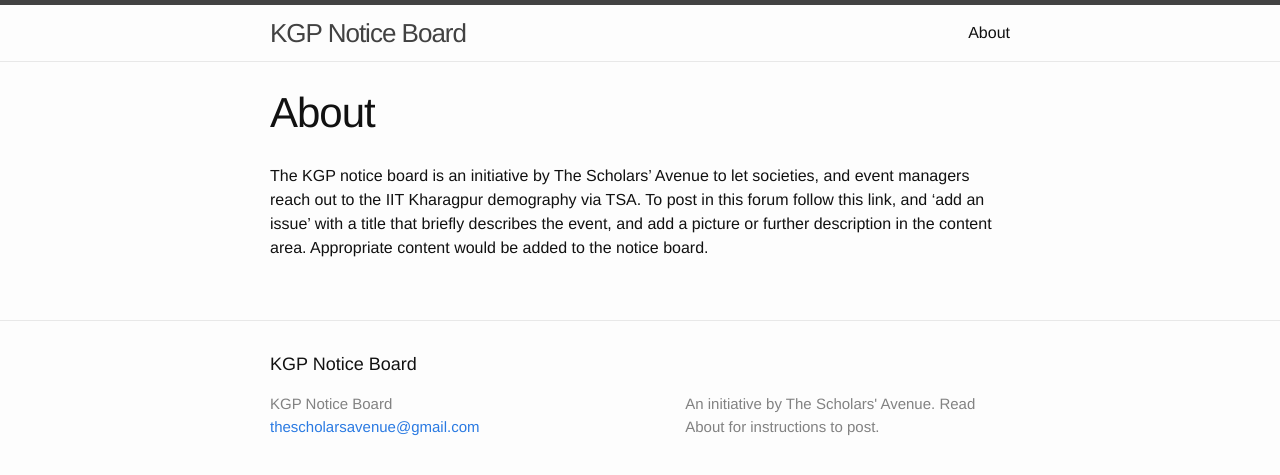
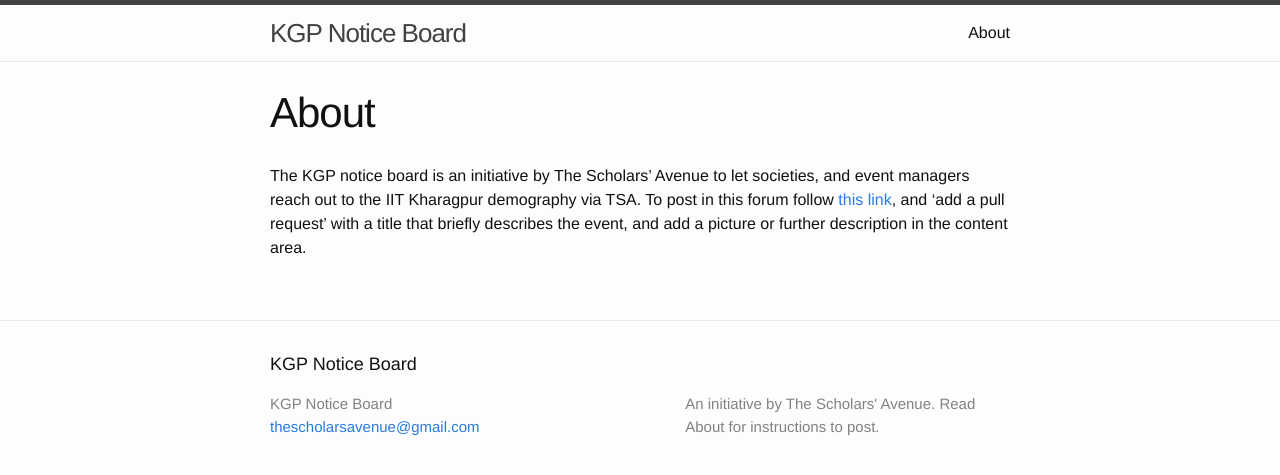
Before and after one commit to sriharir/kgprepo, a Jekyll site: the page built from about.md, in a window 1280 px wide. Shown: the top 475 px of the page. Built offline with Jekyll 4.4.1, drawn with Linux system fonts in a browser that asks for light colours.

Commit message:
added new issue link to about

```diff
--- a/about.md
+++ b/about.md
@@ -4,4 +4,4 @@
 permalink: /about/
 ---
 
-The KGP notice board is an initiative by The Scholars' Avenue to let societies, and event managers reach out to the IIT Kharagpur demography via TSA. To post in this forum follow this link, and 'add an issue' with a title that briefly describes the event, and add a picture or further description in the content area. Appropriate content would be added to the notice board.
+The KGP notice board is an initiative by The Scholars' Avenue to let societies, and event managers reach out to the IIT Kharagpur demography via TSA. To post in this forum follow [this link](https://github.com/sriharir/kgprepo/issues/new), and 'add a pull request' with a title that briefly describes the event, and add a picture or further description in the content area.
```
